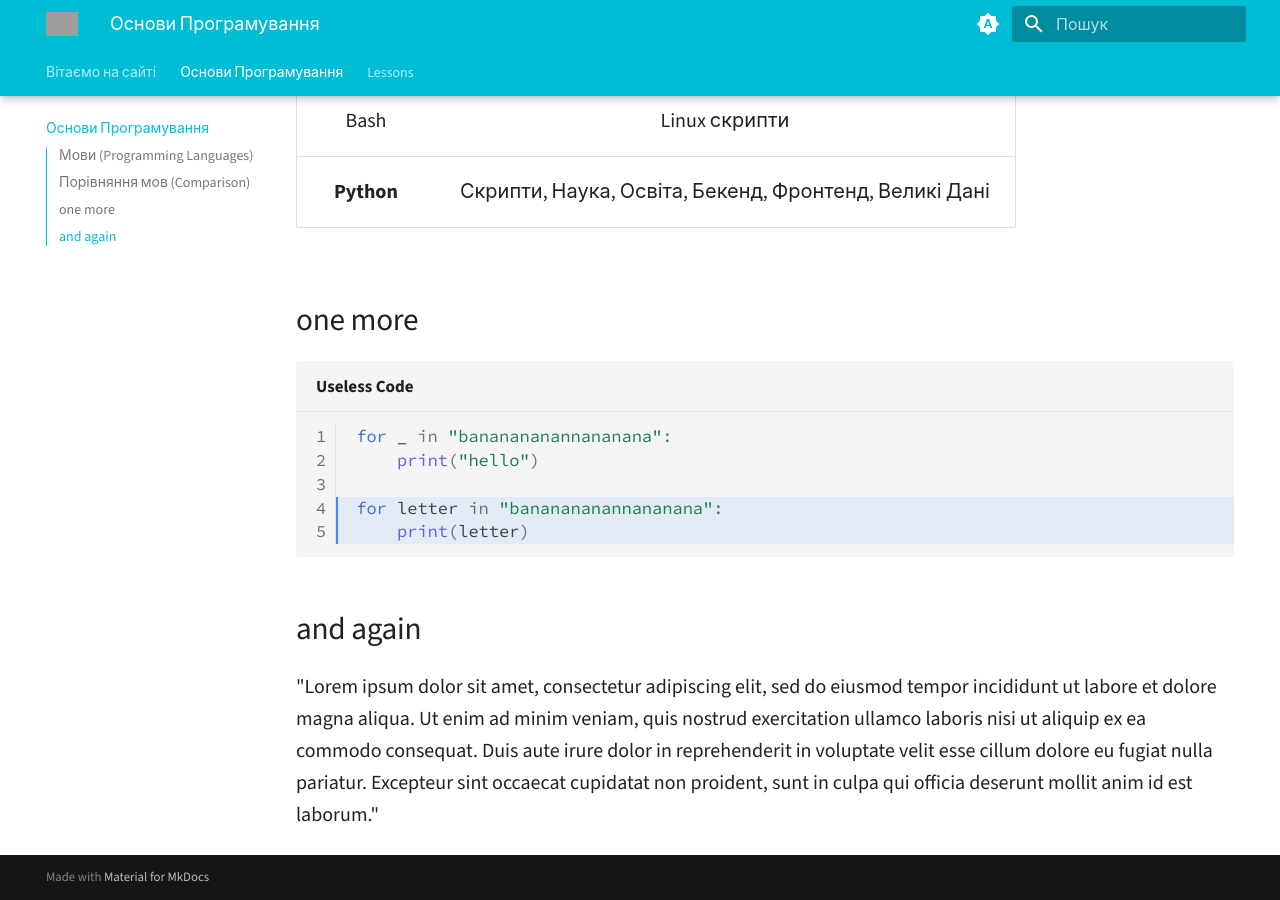
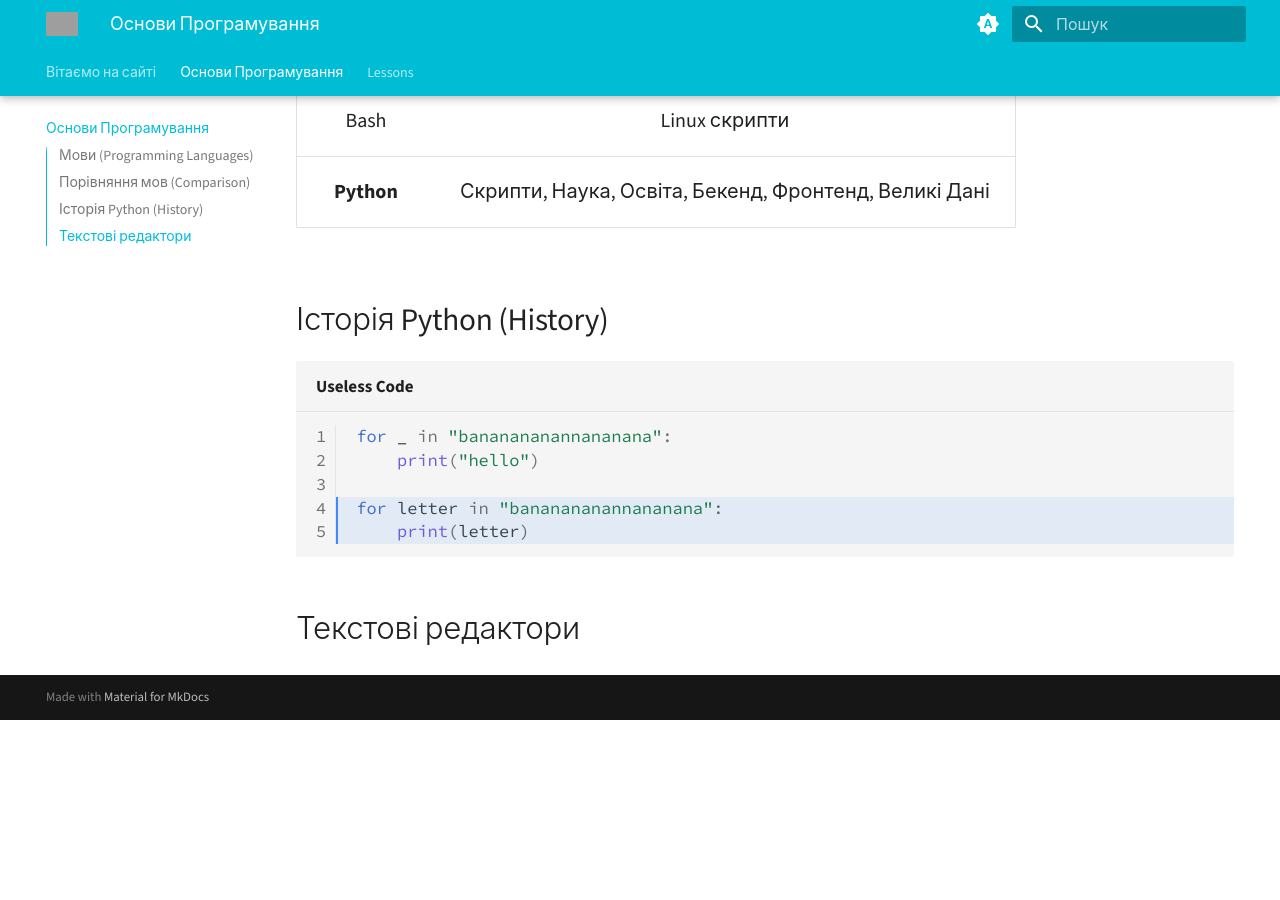
Before and after one commit to kirilche/pykids, an MkDocs documentation site: the page built from docs/fundamentals.md, in a window 1280 px wide and 900 px high, scrolled down 2163 px. Built offline with MkDocs 1.6.1 and Material for MkDocs 9.7.7, drawn with Linux system fonts in a browser that asks for light colours; after the commit the page ends 2883 px from its top, so only the background shows below that; some of the changed text lies outside the part shown; grey boxes are pictures that could not be loaded.

Commit message:
301224 eve

````diff
--- a/docs/fundamentals.md
+++ b/docs/fundamentals.md
@@ -5,12 +5,13 @@
 ---
 
 # Основи Програмування
-- [x] Lorem ipsum dolor sit amet, consectetur adipiscing elit
-- [ ] Vestibulum convallis sit amet nisi a tincidunt
-    * [x] In hac habitasse platea dictumst
-    * [x] In scelerisque nibh non dolor mollis congue sed et metus
-    * [ ] Praesent sed risus massa
-- [ ] Aenean pretium efficitur erat, donec pharetra, ligula non scelerisque
+- [x] Визначення
+- [ ] Порівняння мов
+    * [x] Табличка
+    * [x] Короткий опис Python
+    * [ ] Історія Python
+- [ ] Текстові редактори
+
 
 <div class="grid cards" markdown>
 
@@ -85,7 +86,7 @@
 | Bash        | Linux скрипти|
 | **Python**  | Скрипти, Наука, Освіта, Бекенд, Фронтенд, Великі Дані|
 
-## one more
+## Історія Python (History)
 ```py title="Useless Code" linenums="1" hl_lines="4-5"
 for _ in "bananananannananana":
     print("hello")
@@ -95,5 +96,4 @@
 
 ```
 
-## and again
-"Lorem ipsum dolor sit amet, consectetur adipiscing elit, sed do eiusmod tempor incididunt ut labore et dolore magna aliqua. Ut enim ad minim veniam, quis nostrud exercitation ullamco laboris nisi ut aliquip ex ea commodo consequat. Duis aute irure dolor in reprehenderit in voluptate velit esse cillum dolore eu fugiat nulla pariatur. Excepteur sint occaecat cupidatat non proident, sunt in culpa qui officia deserunt mollit anim id est laborum."
+## Текстові редактори
--- a/mkdocs.yml
+++ b/mkdocs.yml
@@ -97,6 +97,11 @@
   - tags:
       tags_file: lessons/tags.md
 #   - offline
+  - termynal:
+      prompt_literal_start:
+        - "$"
+        - ">"
+
 
 # Extra configuration
 extra:
@@ -105,6 +110,13 @@
     Рядки: str
     Списки: list
     Словники: dict
+  # alternate:
+  #   - name: Ukrainian
+  #     link: /uk/
+  #     lang: uk
+  #   - name: Russian
+  #     link: /ru/
+  #     lang: ru
 
 watch:
   - includes
````
Also changed, not shown: docs/lessons/1.md (+6 -1 lines).
